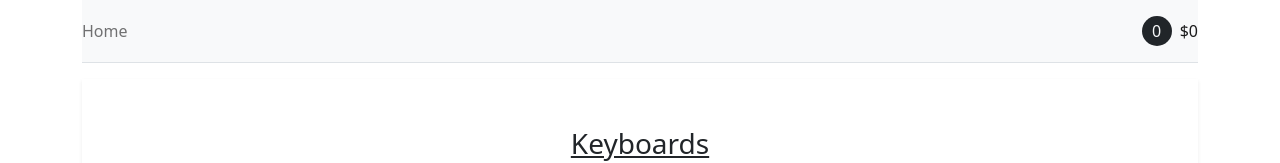
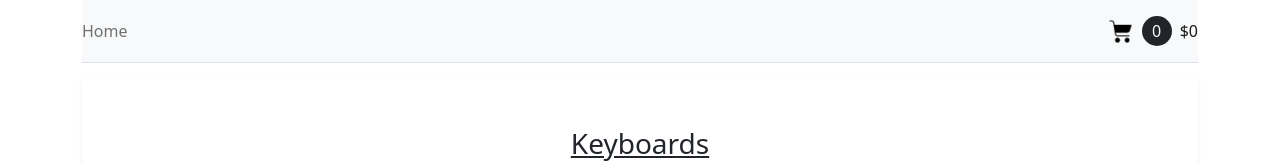
Before and after one commit to fangurl/e-cart-shop, a React (Create React App) app: page /category/1 in a window 1280 px wide. Shown: the top 163 px of the page. Built offline with nearby package versions, Linux system fonts and the light colour scheme.

Commit message:
added cart logo

```diff
--- a/src/components/Navbar.js
+++ b/src/components/Navbar.js
@@ -8,7 +8,7 @@ import {
   NavbarText,
 } from 'reactstrap';
 
-// import { ReactComponent as CartLogo } from '../logo/CartLogo.svg';
+import CartLogo from '../logo/CartLogo.png';
 import { useCart } from '../lib/cart.context';
 
 const LINKS = [{ link: '/', text: 'Home' }];
@@ -38,7 +38,10 @@ const Navbar = () => {
           className="d-flex align-items-center"
           style={{ textDecoration: 'none' }}
         >
-          {/* <CartLogo width={25} /> */}
+
+
+          <img src={CartLogo} alt="Logo" width={27}/>
+
           <div
             className="circle bg-dark text-light rounded-circle d-flex justify-content-center align-items-center mx-2"
             style={{ width: 30, height: 30 }}
```
Also changed, not shown: src/logo/CartLogo.png (added), src/logo/CartLogo.svg (deleted).
